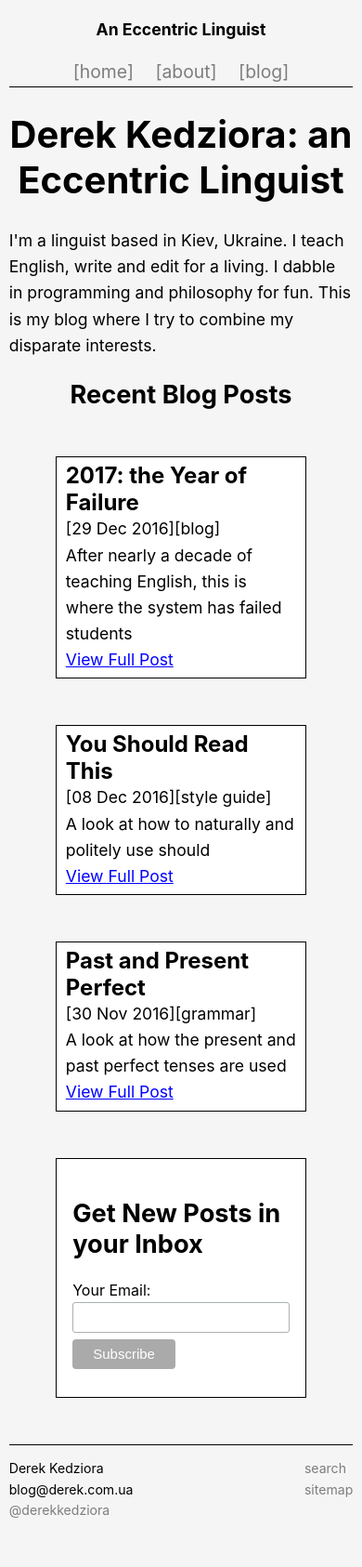
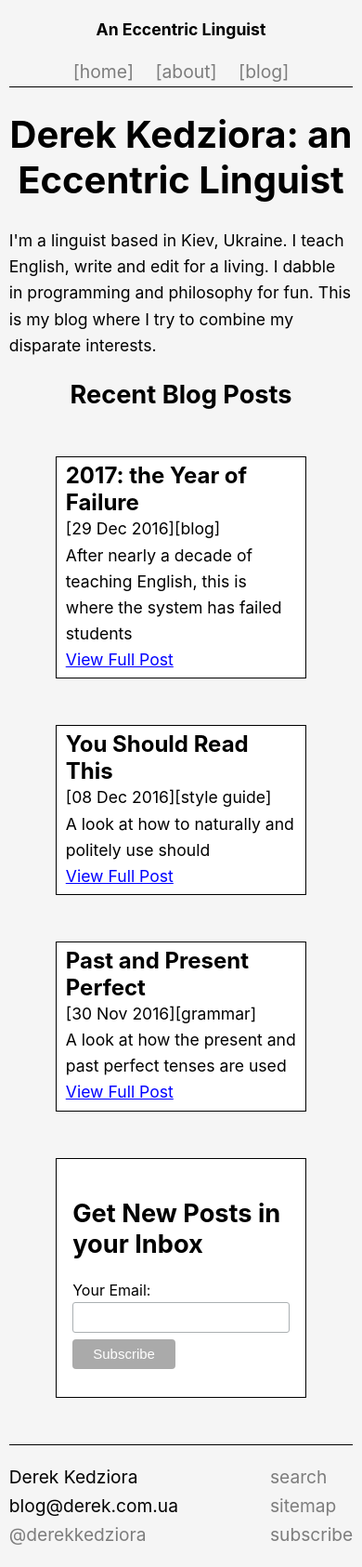
Before and after one commit to ZeroDeth/derekkedziora.github.io, a Jekyll site: the page built from index.html, in a window 390 px wide. Shown: the whole page at 93% size. Built offline with Jekyll 4.4.1, drawn with Linux system fonts in a browser that asks for light colours; comment, search, counter and statistics services are not loaded; before the commit the page ends 1651 px from its top, so only the background shows below that.

Commit message:
subscribe page created

```diff
--- a/_includes/footer.html
+++ b/_includes/footer.html
@@ -10,4 +10,5 @@
    <ul id='directional-list'>
      <li><a href="/search">search</a></li>
      <li><a href="/sitemap">sitemap</a></li>
+     <li><a href="/subscribe">subscribe</a></li>
   </footer>
--- a/css/main.css
+++ b/css/main.css
@@ -229,6 +229,10 @@ blockquote {
       border-color: black;
       border-bottom-width: 1px;
     }
+
+    footer ul {
+      font-size: 150%
+    }
   }
 
 /* MailChimp Form Embed Code - Classic - 12/17/2015 v10.7 */
--- /dev/null
+++ b/pages/subscribe.html
@@ -0,0 +1,6 @@
+---
+layout: page
+og-type: website
+title: Subscribe
+permalink: /subscribe
+---
```
Also changed, not shown: google7dbcbb3b19ea0020.html (line endings or trailing spaces).
